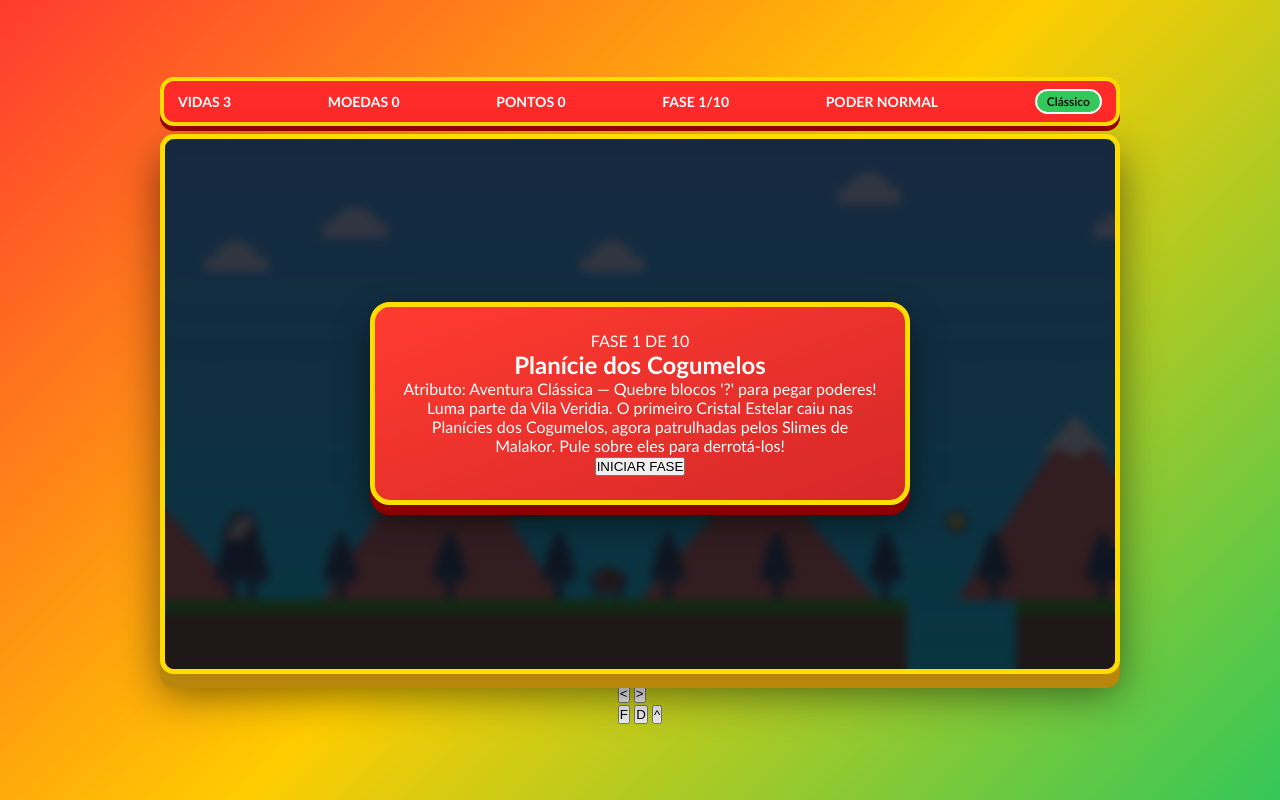
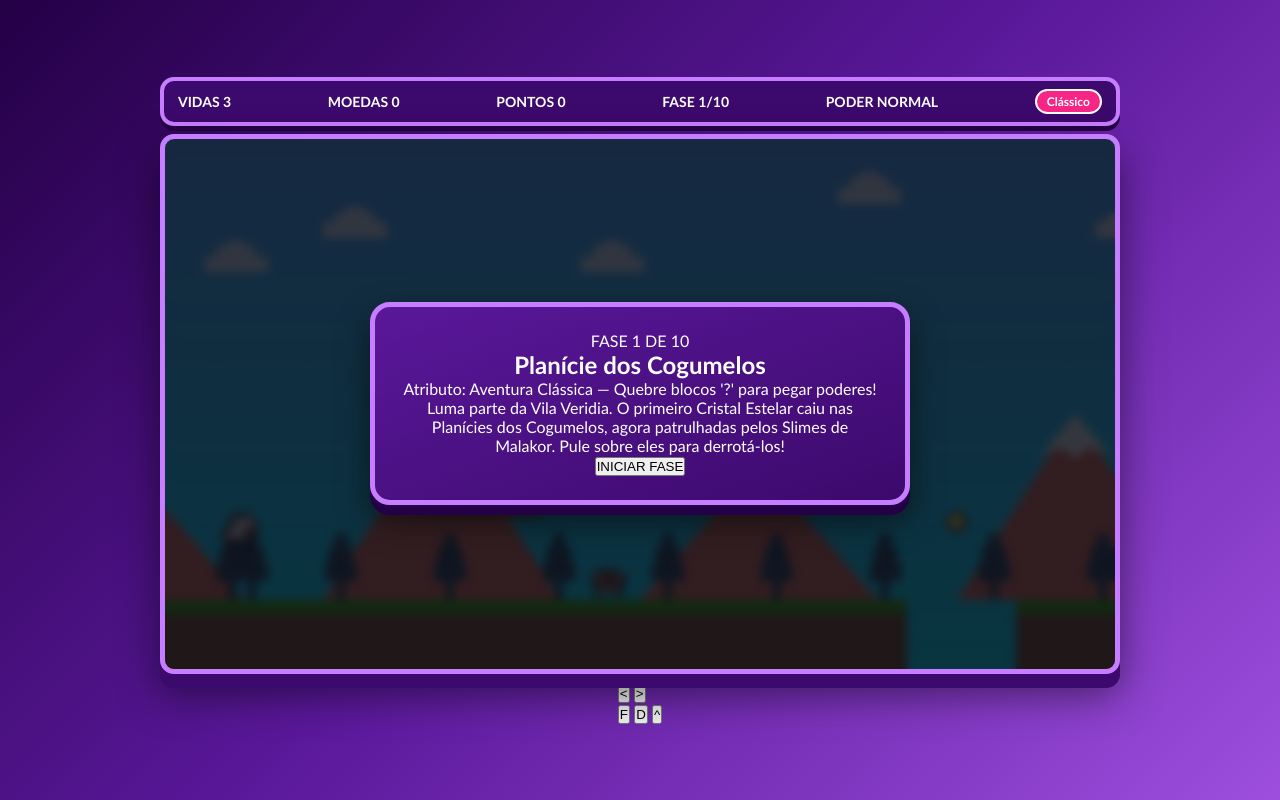
Before and after one commit to miguelcampiaoarraes/super-luma-bros, a plain HTML site: page index.html in a window 1280 px wide. Both pictures are taken after a click on the button "START GAME". Drawn offline with Linux system fonts and the light colour scheme.

Commit message:
Tema roxo completo mantendo todos os botoes

```diff
--- a/style.css
+++ b/style.css
@@ -6,7 +6,7 @@
 }
 
 body {
-  background: linear-gradient(135deg, #ff3b30 0%, #ffcc00 50%, #34c759 100%);
+  background: linear-gradient(135deg, #240046 0%, #5a189a 50%, #9d4edd 100%);
   color: #ffffff;
   font-family: 'Trebuchet MS', 'Segoe UI', Tahoma, sans-serif;
   display: flex;
@@ -33,19 +33,19 @@ body {
   align-items: center;
   width: 100%;
   max-width: 960px;
-  background: #ff2a2a;
-  border: 4px solid #ffdd00;
+  background: #3c096c;
+  border: 4px solid #c77dff;
   border-radius: 14px;
   padding: 8px 14px;
   font-size: 14px;
   font-weight: 800;
   gap: 8px;
-  box-shadow: 0 5px 0 #990000;
+  box-shadow: 0 5px 0 #240046;
 }
 
 .hud-item.badge {
-  background: #34c759;
-  color: #111;
+  background: #f72585;
+  color: #ffffff;
   border: 2px solid #fff;
   padding: 3px 10px;
   border-radius: 999px;
@@ -60,8 +60,8 @@ body {
   aspect-ratio: 16 / 9;
   border-radius: 14px;
   overflow: hidden;
-  border: 5px solid #ffdd00;
-  box-shadow: 0 14px 0 #b8860b, 0 20px 40px rgba(0, 0, 0, 0.5);
+  border: 5px solid #c77dff;
+  box-shadow: 0 14px 0 #3c096c, 0 20px 40px rgba(0, 0, 0, 0.5);
   background: #000;
 }
 
@@ -90,14 +90,14 @@ body {
 }
 
 .card {
-  background: linear-gradient(160deg, #ff3b30, #d62828);
-  border: 5px solid #ffdd00;
+  background: linear-gradient(160deg, #5a189a, #3c096c);
+  border: 5px solid #c77dff;
   border-radius: 20px;
   padding: 24px 28px;
   max-width: 540px;
   width: 100%;
   text-align: center;
-  box-shadow: 0 10px 0 #8a0000, 0 16px 32px rgba(0, 0, 0, 0.5);
+  box-shadow: 0 10px 0 #240046, 0 16px 32px rgba(0, 0, 0, 0.5);
 }
 
 .cover-card {
```
